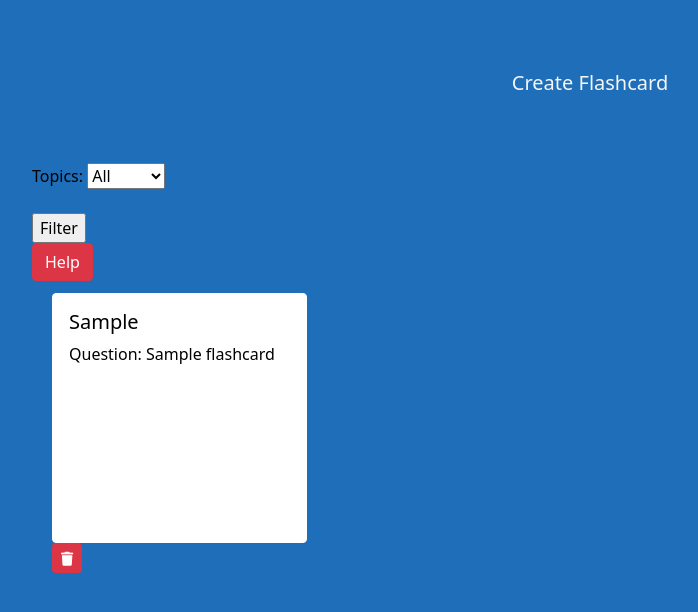
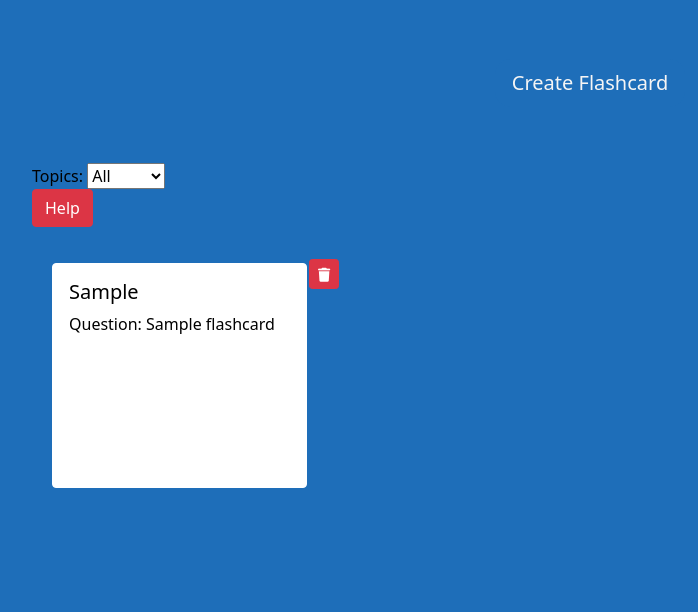
Before and after one commit to stlouis9/2911Flashcard, a Flask app: page /profile in a window 1280 px wide. Shown: the part 157-769 px from the top of the page, without its empty margins (50-748 px from the left). Run offline with Flask 3, Linux system fonts and the light colour scheme; a user stored in the database is signed in; tables that the repository leaves empty hold one stand-in row (values such as "Sample post"); some web fonts are replaced.

Commit message:
Profilepage (#15)
* visual function of flashcard on profile page

* delete functionality

* flashcard layout with delete button fix

---------

Co-authored-by: Robert St. Louis <stlouis9@gmail.com>

```diff
--- a/project/templates/profile.html
+++ b/project/templates/profile.html
@@ -1,13 +1,15 @@
 {% extends "base.html" %}
 
 {% block content %}
+
 
 <h1 class="title">
   Welcome, {{ name }}!
 </h1>
 
 <body>
-<script src="https://cdn.jsdelivr.net/npm/bootstrap@5.0.2/dist/js/bootstrap.bundle.min.js" integrity="sha384-MrcW6ZMFYlzcLA8Nl+NtUVF0sA7MsXsP1UyJoMp4YLEuNSfAP+JcXn/tWtIaxVXM" crossorigin="anonymous"></script>
+<!--Script for bootstrap utilities-->
+<script src="https://cdn.jsdelivr.net/npm/bootstrap@5.3.3/dist/js/bootstrap.bundle.min.js" integrity="sha384-YvpcrYf0tY3lHB60NNkmXc5s9fDVZLESaAA55NDzOxhy9GkcIdslK1eN7N6jIeHz" crossorigin="anonymous"></script>
 <script src="https://ajax.googleapis.com/ajax/libs/jquery/3.5.1/jquery.min.js"></script>
 <script>
 $(document).ready(function(){
@@ -110,6 +112,7 @@ $(document).ready(function(){
   <input type="submit" value="Submit">
 </form>
 
+
 <form action="/filter_flashcards" method="POST">
   <label for="topic">Topics:</label>
   <select id="topic" name="topic" required>
@@ -119,21 +122,19 @@ $(document).ready(function(){
     {% for flashcard in flashcards %}
         {% if flashcard.topic not in topics %}
             {% set _ = topics.append(flashcard.topic) %}
-            <option value="{{ flashcard.topic }}" {% if selected_topic == flashcard.topic %}selected{% endif %}>{{ flashcard.topic }}</option>
+            <option value="{{ flashcard.topic }}">{{ flashcard.topic }}</option>
         {% endif %}
     {% endfor %}
-  </select><br><br>
-  <input type="submit" value="Filter">
+  </select>
 </form>
-
-<button type="button" class="btn btn-danger" data-bs-toggle="tooltip" data-bs-placement="right" data-bs-title="Click and hold a card to the show the answer!">
-  Help
-</button>
-
+<span class="d-inline-block" tabindex="0" data-bs-toggle="popover" data-bs-trigger="hover focus" data-bs-content="Click and hold a flashcard to show the answer!">
+  <button class="btn btn-danger" type="button">Help</button>
+</span>
+<br>
+<br>
 <div class="container-md my-2">
-  <div class="row">
+  <div class="row row-cols-6">
 {% for flashcard in flashcards %}
-
       <div class="card card-flip bg-transparent w-25 border-0 my-1 mx-2">
         <div class="card-front bg-white border border-white rounded">
           <div class="card-body">
@@ -147,25 +148,39 @@ $(document).ready(function(){
             <p class="card-text">Answer: {{ flashcard.answer }}</p>
           </div>
         </div>
+      </div>
       <form action="/delete_flashcard" method="POST" class="deleteForm">
         <input type="hidden" name="flashcard_id" value="{{ flashcard.id }}">
         <button type="submit" class="btn btn-danger btn-sm" style="width: 30px; height: 30px;">
           <i class="fa-solid fa-trash"></i>
         </button>
       </form>
-    </div>
 {% endfor %}
   </div>
 </div>
+
+<!-- Enabling popover script -->
+<script>
+  const popoverTriggerList = document.querySelectorAll('[data-bs-toggle="popover"]')
+  const popoverList = [...popoverTriggerList].map(popoverTriggerEl => new bootstrap.Popover(popoverTriggerEl))
+</script>
+
 </body>
 
 <style>
+
+.deleteForm {
+  position: relative;
+  right: 30px;
+  width: 40px;
+  height: 50px;
+}
 
 .card-flip > div {
   backface-visibility: hidden;
   transition: transform 150ms;
   transition-timing-function: linear;
-  height: 250px;
+  height: 225px;
   width: 100%;
 }
 
@@ -179,6 +194,7 @@ $(document).ready(function(){
   position: absolute;
   padding: auto;
   top: 0;
+  right: 15px;
 }
 
 .card-flip:active .card-front {
```
Lines whose indentation alone changed are shown as unchanged.
